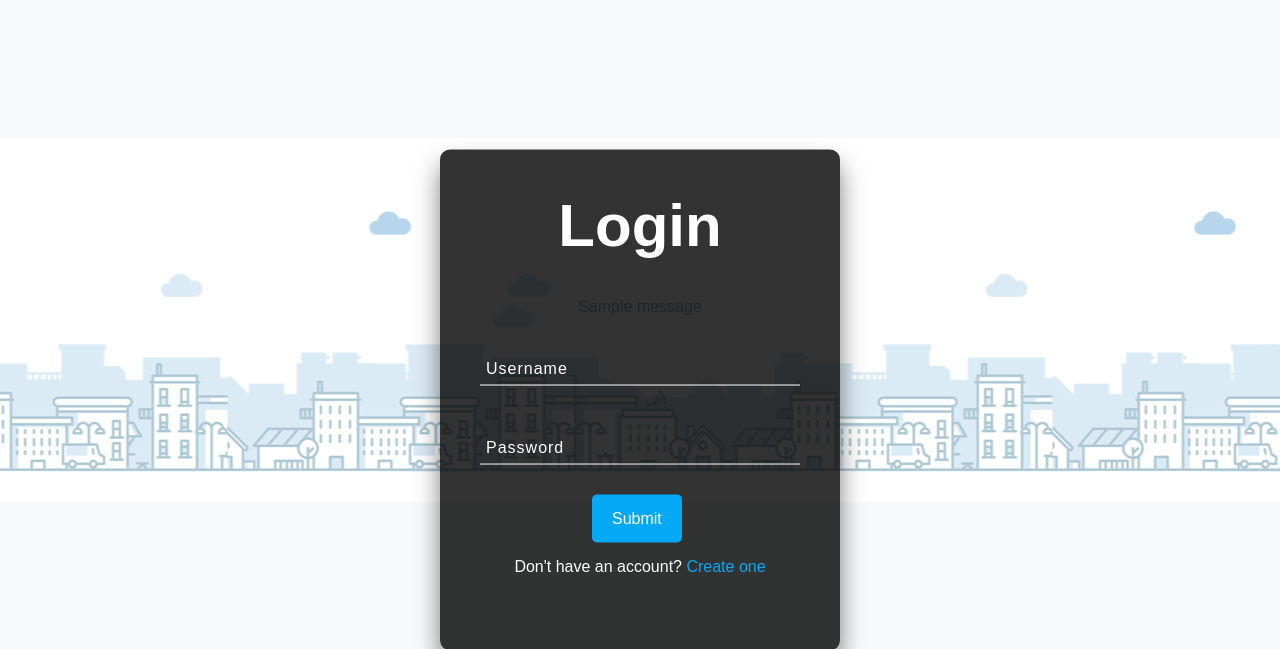
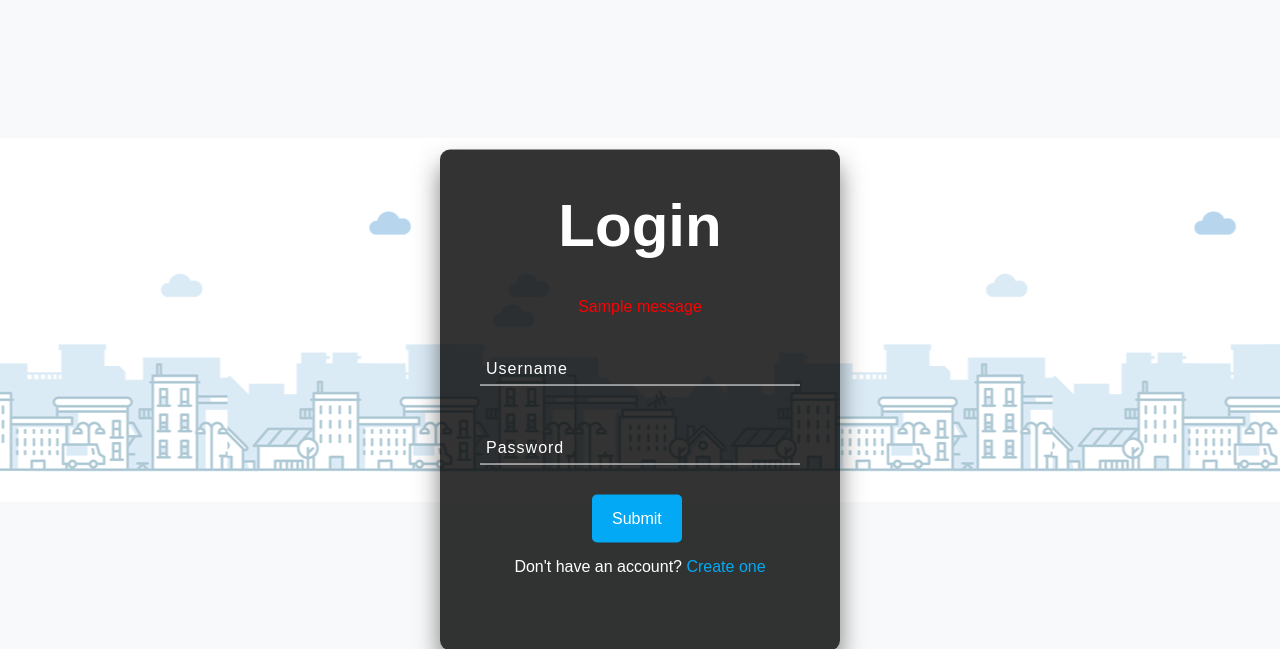
Before and after one commit to ankamdivija/Why5_identifier_tool, a Django app: page /login/ in a window 1280 px wide. Shown: the top 649 px of the page. Run offline with Django 3.2, Linux system fonts and the light colour scheme; tables that the repository leaves empty hold one stand-in row (values such as "Sample post"); one stand-in notice (Sample message) is shown; some libraries are stand-ins or nearby versions.

Commit message:
login page error messages fix

```diff
--- a/templates/user/login.html
+++ b/templates/user/login.html
@@ -7,7 +7,7 @@
 		<form action="" method="POST" autocomplete="off">
 			{% csrf_token %}
 			{% for message in messages %}
-			<p style="text-align: center;">{{ message }}</p>
+			<p style="text-align: center;color: red">{{ message }}</p>
 			{% endfor %}
 			<div class="inputBox">
 				<input type="text" name="userName" required="">
```
